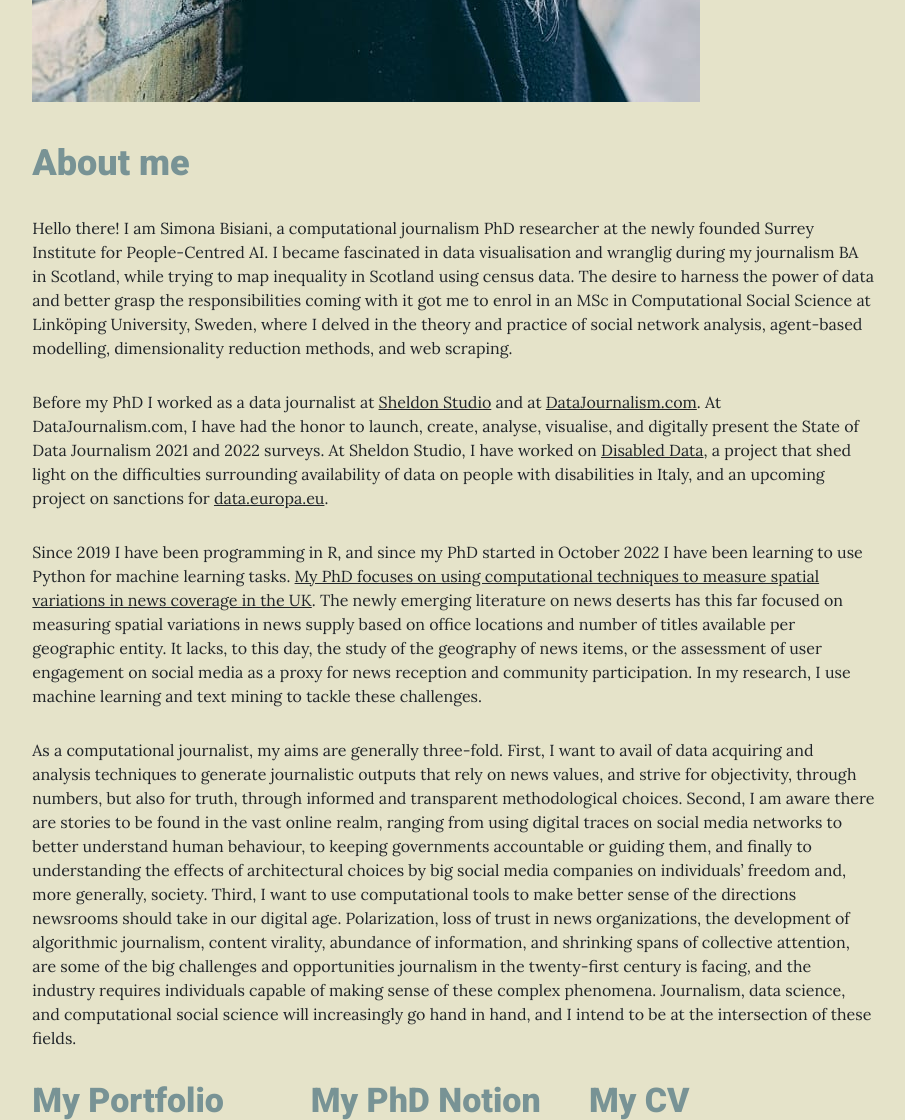
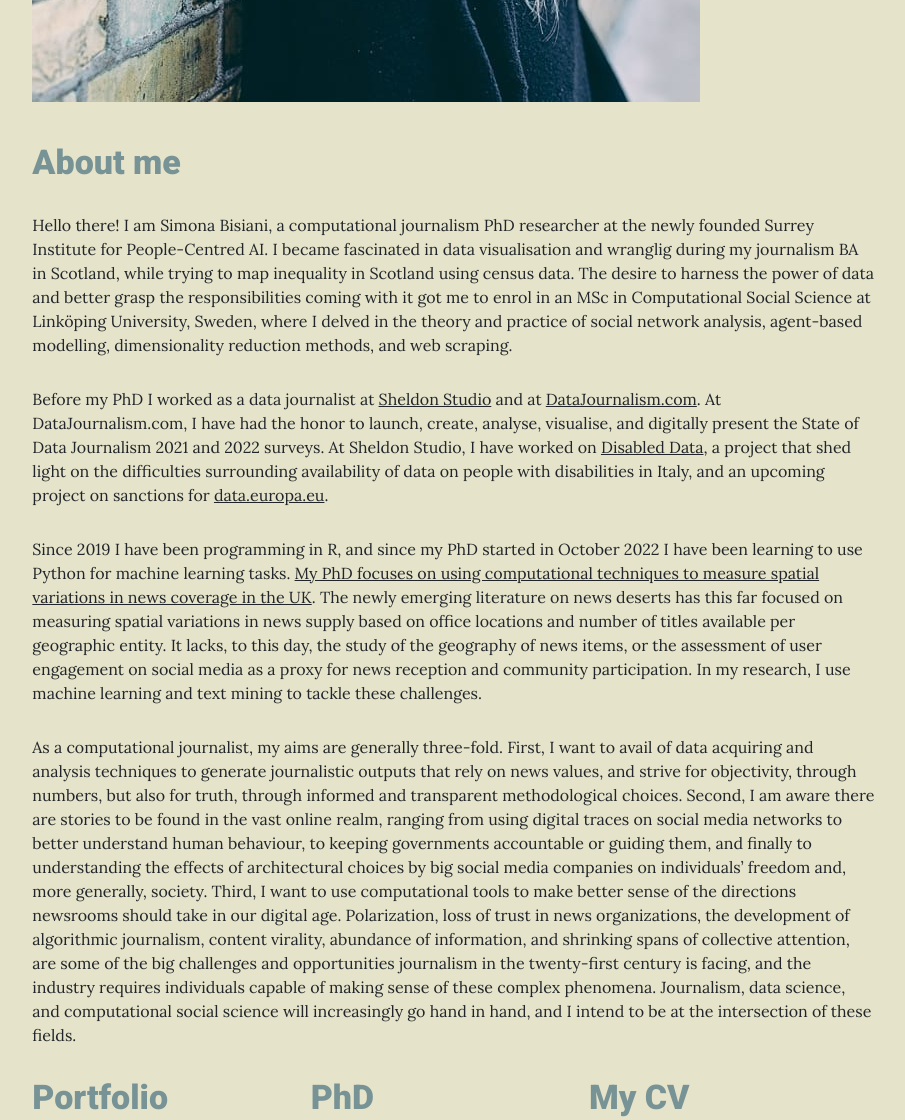
Before and after one commit to simonabisiani/simonabisiani_old_website, a website: page index.html in a window 1280 px wide. Shown: the part 770-1890 px from the top of the page, without its empty margins (186-1091 px from the left). Drawn offline with nearby package versions, Linux system fonts and the light colour scheme.

Commit message:
Update index.html

```diff
--- a/index.html
+++ b/index.html
@@ -46,7 +46,7 @@
             <img class="img-fluid" style="padding-top: 10px;" src="img/profile_2.jpg" alt="">
             <span class="caption text-muted"></span>
 
-            <h2 class="section-heading" style = "padding-top:20px; font-family: 'Roboto', sans-serif; color: #789395;">About me</h2>
+            <h2 class="section-heading" style = "padding-top:20px; font-family: 'Roboto', sans-serif; color: #789395; font-size: 34px;">About me</h2>
             <p style="font-size: 16px;"> Hello there! I am Simona Bisiani, a computational journalism PhD researcher at the newly founded Surrey Institute for People-Centred AI. I became fascinated in data visualisation and wranglig during my journalism BA in Scotland, while trying to map inequality in Scotland using census data. The desire to harness the power of data and better grasp the responsibilities coming with it got me to enrol in an MSc in Computational Social Science at Linköping University, Sweden, where I delved in the theory and practice of social network analysis, agent-based modelling, dimensionality reduction methods, and web scraping.</p>
 
 <p style="font-size: 16px;">Before my PhD I worked as a data journalist at <a href="https://sheldon.studio/">Sheldon Studio</a> and at <a href="https://datajournalism.com/" >DataJournalism.com</a>. At DataJournalism.com, I have had the honor to launch, create, analyse, visualise, and digitally present the State of Data Journalism 2021 and 2022 surveys. At Sheldon Studio, I have worked on <a href="https://disableddata.fightthestroke.org/" >Disabled Data</a>, a project that shed light on the difficulties surrounding availability of data on people with disabilities in Italy, and an upcoming project on sanctions for <a href="https://data.europa.eu/en" >data.europa.eu</a>.</p>
@@ -56,14 +56,14 @@
 <p style="font-size: 16px;">As a computational journalist, my aims are generally three-fold. First, I want to avail of data acquiring and analysis techniques to generate journalistic outputs that rely on news values, and strive for objectivity, through numbers, but also for truth, through informed and transparent methodological choices. Second, I am aware there are stories to be found in the vast online realm, ranging from using digital traces on social media networks to better understand human behaviour, to keeping governments accountable or guiding them, and finally to understanding the effects of architectural choices by big social media companies on individuals’ freedom and, more generally, society. Third, I want to use computational tools to make better sense of the directions newsrooms should take in our digital age. Polarization, loss of trust in news organizations, the development of algorithmic journalism, content virality, abundance of information, and shrinking spans of collective attention, are some of the big challenges and opportunities journalism in the twenty-first century is facing, and the industry requires individuals capable of making sense of these complex phenomena. Journalism, data science, and computational social science will increasingly go hand in hand, and I intend to be at the intersection of these fields.</p>
 
  <div style="background-color: #E5E3C9; width: 33%; float:left;">
-<h2 class="section-heading" style = "font-family: 'Roboto', sans-serif; color: #789395; font-size: 34px;">My Portfolio</h2>
+<h2 class="section-heading" style = "font-family: 'Roboto', sans-serif; color: #789395; font-size: 34px;">Portfolio</h2>
           <a href="https://simonabisiani.notion.site/Ciao-I-m-Simona-Bisiani-beb2b44cadcf4461bac416b5ea4ce5a8"><img src="img/Notion_app_logo.png"
             alt="Portfolio" style="width:60px;height:60px;"></a>        </div>
 
         <div style="background-color: #E5E3C9; width:33%; float:left;">
-    <h2 class="section-heading" style = "font-family: 'Roboto', sans-serif; color: #789395; font-size: 34px;">My PhD Notion</h2>
+    <h2 class="section-heading" style = "font-family: 'Roboto', sans-serif; color: #789395; font-size: 34px;">PhD</h2>
  <a href="https://simonabisiani.notion.site/Home-7a1dee804e3f4fedb89205b468253f69"><img src="img/Notion_app_logo.png"
-            alt="PhD Notion" style="width:60px;height:60px;"></a>        </div>
+            alt="PhD" style="width:60px;height:60px;"></a>        </div>
 
               <div style="background-color: #E5E3C9; width:33%; float:left;">
 
```
